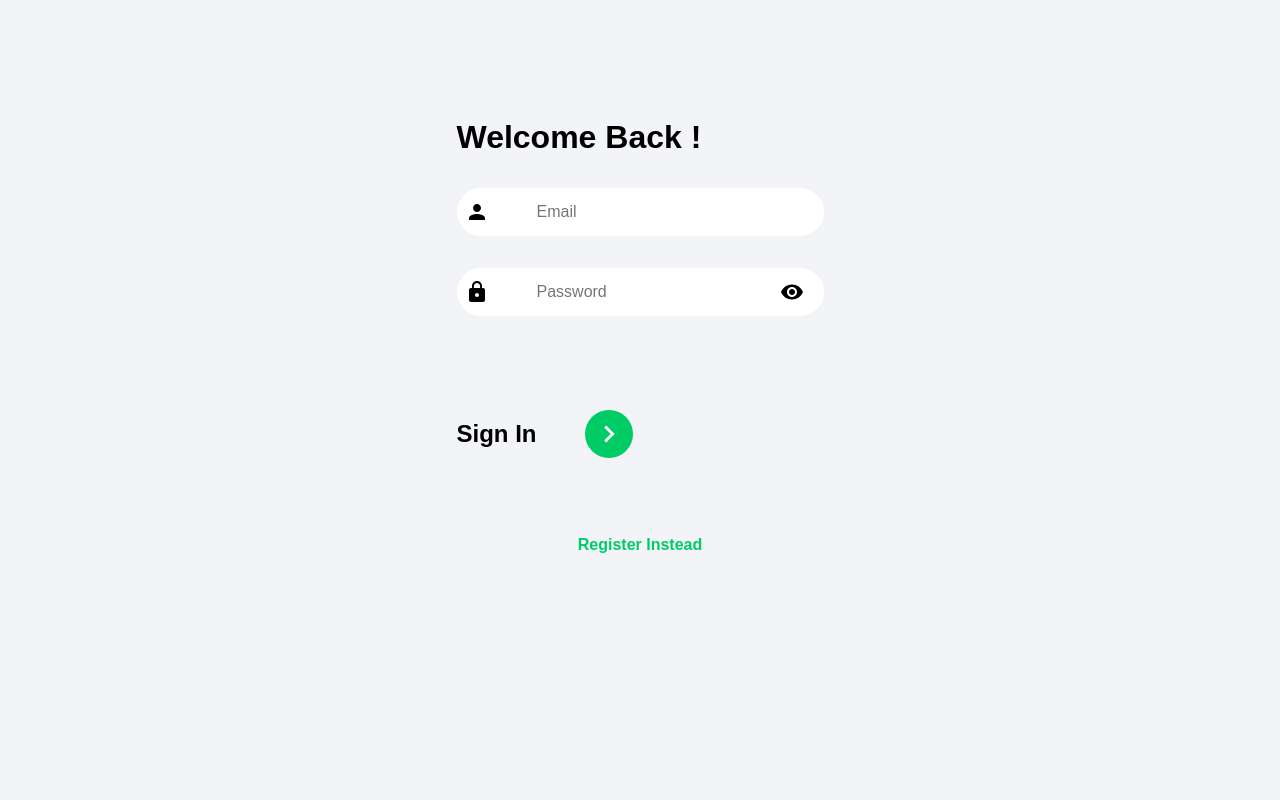
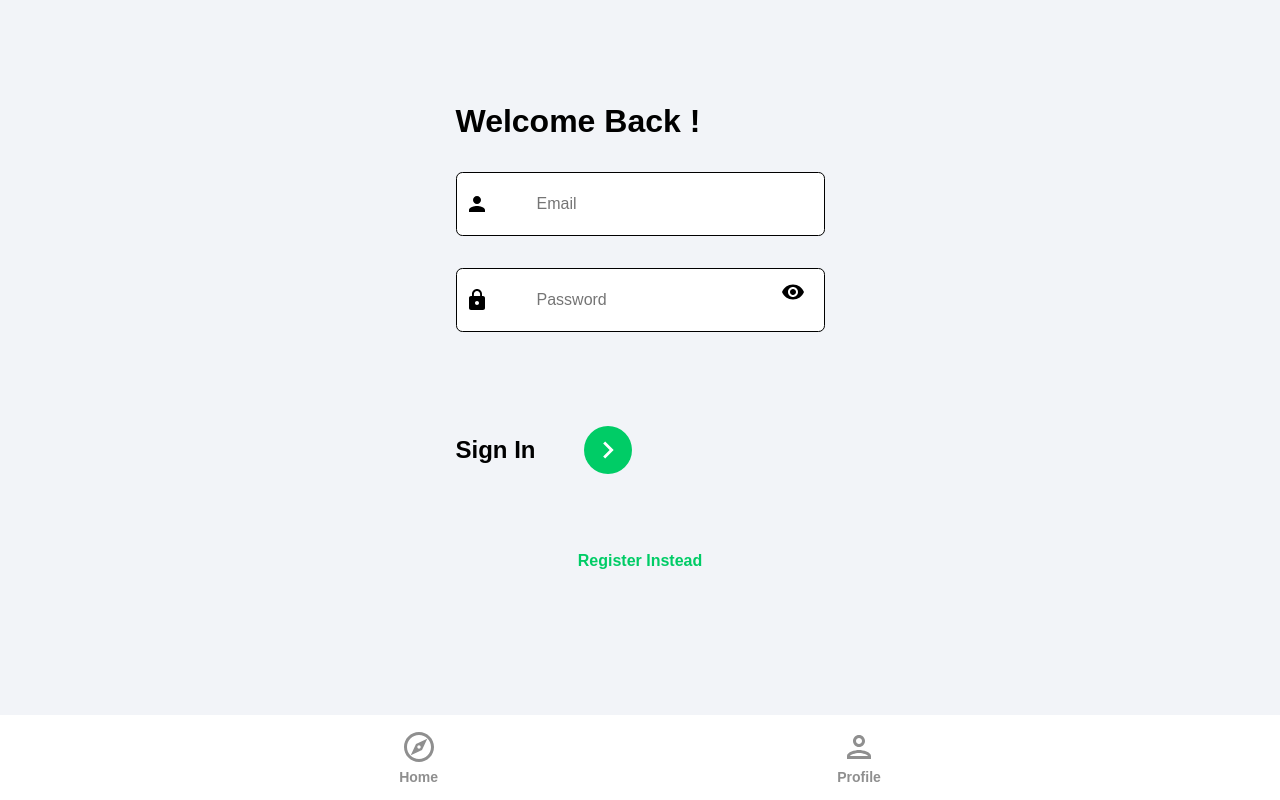
Before and after one commit to ikshitd/Ship-It, a React (Create React App) app: page /login in a window 1280 px wide. Built offline with nearby package versions, Linux system fonts and the light colour scheme.

Commit message:
feat: Adding Navbar and updating some styling

```diff
--- a/src/App.js
+++ b/src/App.js
@@ -3,8 +3,9 @@ import Login from './components/Pages/Login';
 import Register from './components/Pages/Register';
 import Home from './components/Pages/Home';
 import Board from './components/Board/Board.js';
+import Navbar from './components/Bar/Navbar.js';
 
-function App() {
+export default function App() {
   return (
     <Router>
       <Routes>
@@ -13,8 +14,7 @@ function App() {
         <Route path="/register" element={<Register />}></Route>
         <Route path="/test" element={<Board />}></Route>
       </Routes>
+      <Navbar />
     </Router>
   );
 }
-
-export default App;
--- /dev/null
+++ b/src/components/Bar/Navbar.js
@@ -0,0 +1,37 @@
+import { useNavigate, useLocation } from 'react-router-dom';
+import { ReactComponent as ExploreIcon } from '../../assets/svg/exploreIcon.svg';
+import { ReactComponent as PersonOutlineIcon } from '../../assets/svg/personOutlineIcon.svg';
+
+export default function Footer() {
+  const navigate = useNavigate();
+  const location = useLocation();
+
+  const pathMatchRoute = (route) => {
+    if (route === location.pathname) {
+      return true;
+    }
+  };
+
+  return (
+    <header className="navbar">
+      <nav className="navbarNav">
+        <ul className="navbarListItems">
+          <li className="navbarListItem" onClick={() => navigate('/')}>
+            <ExploreIcon fill={pathMatchRoute('/') ? '#2c2c2c' : '#8f8f8f'} width="36px" height="36px" />
+            <p className={pathMatchRoute('/') ? 'navbarListItemNameActive' : 'navbarListItemName'}>Home</p>
+          </li>
+          <li className="navbarListItem" onClick={() => navigate('/profile')}>
+            <PersonOutlineIcon
+              fill={pathMatchRoute('/profile') ? '#2c2c2c' : '#8f8f8f'}
+              width="36px"
+              height="36px"
+            />
+            <p className={pathMatchRoute('/profile') ? 'navbarListItemNameActive' : 'navbarListItemName'}>
+              Profile
+            </p>
+          </li>
+        </ul>
+      </nav>
+    </header>
+  );
+}
--- a/src/index.css
+++ b/src/index.css
@@ -45,13 +45,15 @@ button {
   box-shadow: rgba(0, 0, 0, 0.11);
   border: none;
   background: #ffffff;
-  border-radius: 3rem;
-  height: 3rem;
+  height: 4rem;
   width: 100%;
-  outline: none;
+  outline: black;
+  border-style: solid;
+  border-width: 1.5px;
   font-family: 'Montserrat', sans-serif;
   padding: 0 3rem;
   font-size: 1rem;
+  border-radius: 0.4rem;
 }
 @media (min-width: 1100px) {
   .input,
```
